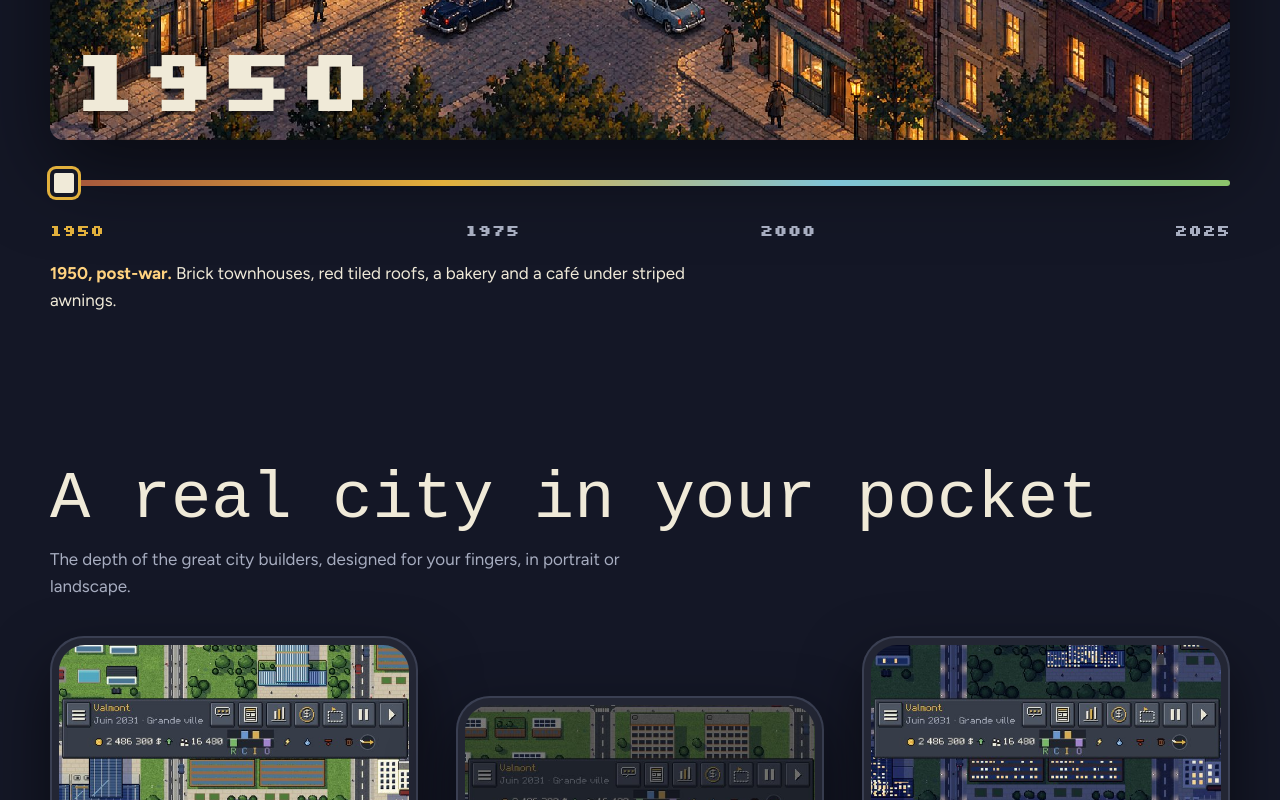
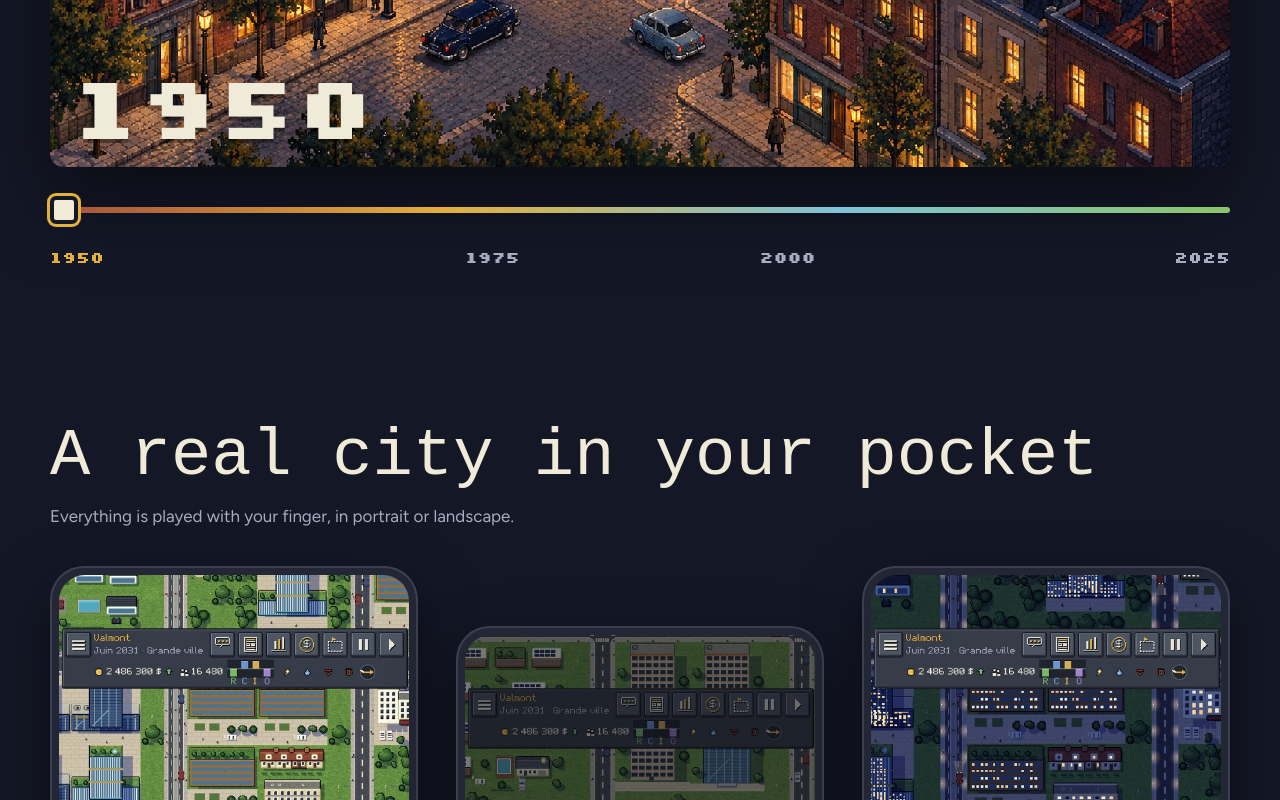
Before and after one commit to kenny-caldieraro/metropix, a plain HTML site: page index.html in a window 1280 px wide. Shown: the part 1701-2501 px from the top of the page. Drawn offline with Linux system fonts and the light colour scheme; a web font is replaced by a local one.

Commit message:
Textes plus simples : plus de légendes sous les époques

```diff
--- a/index.html
+++ b/index.html
@@ -164,7 +164,7 @@ footer a { color: var(--brume); }
 <main>
   <section class="epoques" aria-labelledby="t-epoques">
     <h2 id="t-epoques" data-i18n="t_epoques">Un carrefour, quatre époques</h2>
-    <p class="intro" data-i18n="i_epoques">Chaque bâtiment garde le style de l'année où il a été construit. Faites glisser le temps.</p>
+    <p class="intro" data-i18n="i_epoques">Le même carrefour en 1950, 1975, 2000 et 2025. Dans le jeu, chaque bâtiment garde le style de son année de construction.</p>
     <div class="scene">
       <img class="pixel actif" src="img/epoque_1950.jpg" alt="Le carrefour en 1950" data-annee="1950">
       <img class="pixel" src="img/epoque_1975.jpg" alt="Le carrefour en 1975" data-annee="1975" loading="lazy">
@@ -182,12 +182,11 @@ footer a { color: var(--brume); }
         <button type="button" data-i="3" aria-pressed="false">2025</button>
       </div>
     </div>
-    <p class="legende" aria-live="polite"></p>
   </section>
 
   <section class="jeu" aria-labelledby="t-jeu">
     <h2 id="t-jeu" data-i18n="t_jeu">Une vraie ville dans la poche</h2>
-    <p class="intro" data-i18n="i_jeu">La profondeur des grands jeux de gestion, pensée pour le doigt, en portrait comme en paysage.</p>
+    <p class="intro" data-i18n="i_jeu">Tout se joue au doigt, en portrait comme en paysage.</p>
     <div class="vitrine">
       <figure>
         <div class="telephone"><img src="img/jeu_centre.jpg" alt="Le centre-ville vu de dessus, avec la barre d'outils" loading="lazy"></div>
@@ -242,28 +241,14 @@ footer a { color: var(--brume); }
 </footer>
 
 <script>
-const LEGENDES = {
-  fr: [
-    "<strong>1950, après-guerre.</strong> Maisons de briques, tuiles rouges, boulangerie et café sous leurs auvents rayés.",
-    "<strong>1975, les années béton.</strong> Une tour et des immeubles modernes remplacent une partie des maisons ; feux rouges et voitures envahissent le carrefour.",
-    "<strong>2000, verre et acier.</strong> Bureaux vitrés, galerie marchande et retour du tramway. L'église, le pont et la fontaine restent.",
-    "<strong>2025, la ville de demain.</strong> Bois, toits végétaux, panneaux solaires, rues rendues aux piétons et aux vélos."
-  ],
-  en: [
-    "<strong>1950, post-war.</strong> Brick townhouses, red tiled roofs, a bakery and a café under striped awnings.",
-    "<strong>1975, the concrete years.</strong> A tower and modern blocks replace some houses; traffic lights and cars take over the crossroads.",
-    "<strong>2000, glass and steel.</strong> Glass offices, a shopping mall and the return of the tram. The church, the bridge and the fountain remain.",
-    "<strong>2025, the city of tomorrow.</strong> Timber, green roofs, solar panels, streets given back to walkers and bikes."
-  ]
-};
 const EN = {
   accroche: "Found a town in 1950 and grow it into the city of tomorrow.",
   prix: "Free, no ads, works offline. iPhone, iPad and Android.",
   t_epoques: "One crossroads, four eras",
-  i_epoques: "Every building keeps the style of the year it was built. Slide through time.",
+  i_epoques: "The same crossroads in 1950, 1975, 2000 and 2025. In the game, every building keeps the style of the year it was built.",
   l_temps: "Year",
   t_jeu: "A real city in your pocket",
-  i_jeu: "The depth of the great city builders, designed for your fingers, in portrait or landscape.",
+  i_jeu: "Everything is played with your finger, in portrait or landscape.",
   f1_t: "Draw, zone, watch it grow", f1: "Streets, avenues, trams, power, water and sewers: neighborhoods grow denser when you serve them well.",
   f2_t: "Make the call", f2: "A chemical plant, a strike, a festival: every choice has a price and consequences you can see in the city.",
   f3_t: "Day, night and seasons", f3: "Windows light up at dusk, snow falls in winter, and the wind carries factory smoke.",
@@ -314,7 +299,6 @@ function setLang(l) {
 const imgs = [...document.querySelectorAll(".scene img")];
 const annee = document.querySelector(".annee");
 const range = document.getElementById("temps");
-const legende = document.querySelector(".legende");
 const reperes = [...document.querySelectorAll(".reperes button")];
 let current = 0;
 function showEra(i) {
@@ -324,7 +308,6 @@ function showEra(i) {
   range.value = i;
   range.setAttribute("aria-valuetext", imgs[i].dataset.annee);
   reperes.forEach((b, k) => b.setAttribute("aria-pressed", k === i));
-  legende.innerHTML = LEGENDES[lang][i];
 }
 range.addEventListener("input", () => showEra(+range.value));
 reperes.forEach(b => b.addEventListener("click", () => showEra(+b.dataset.i)));
```
